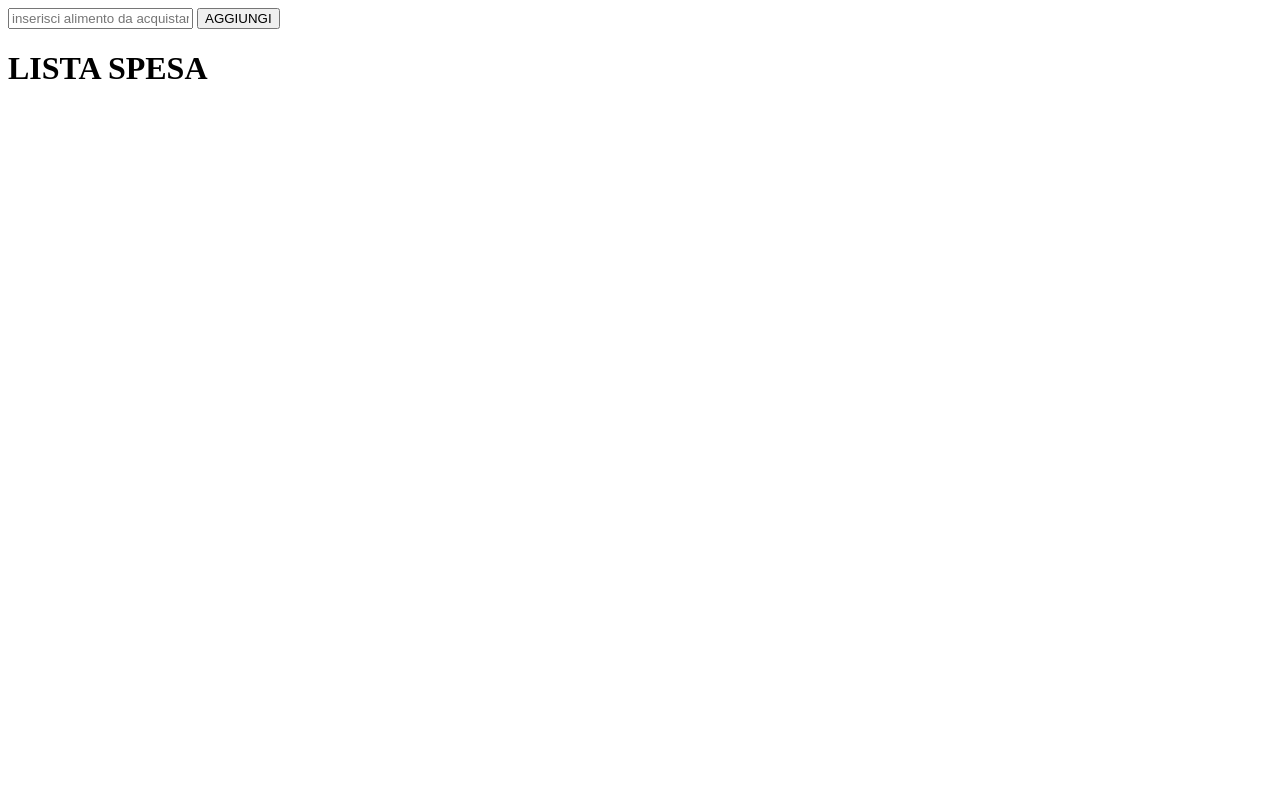
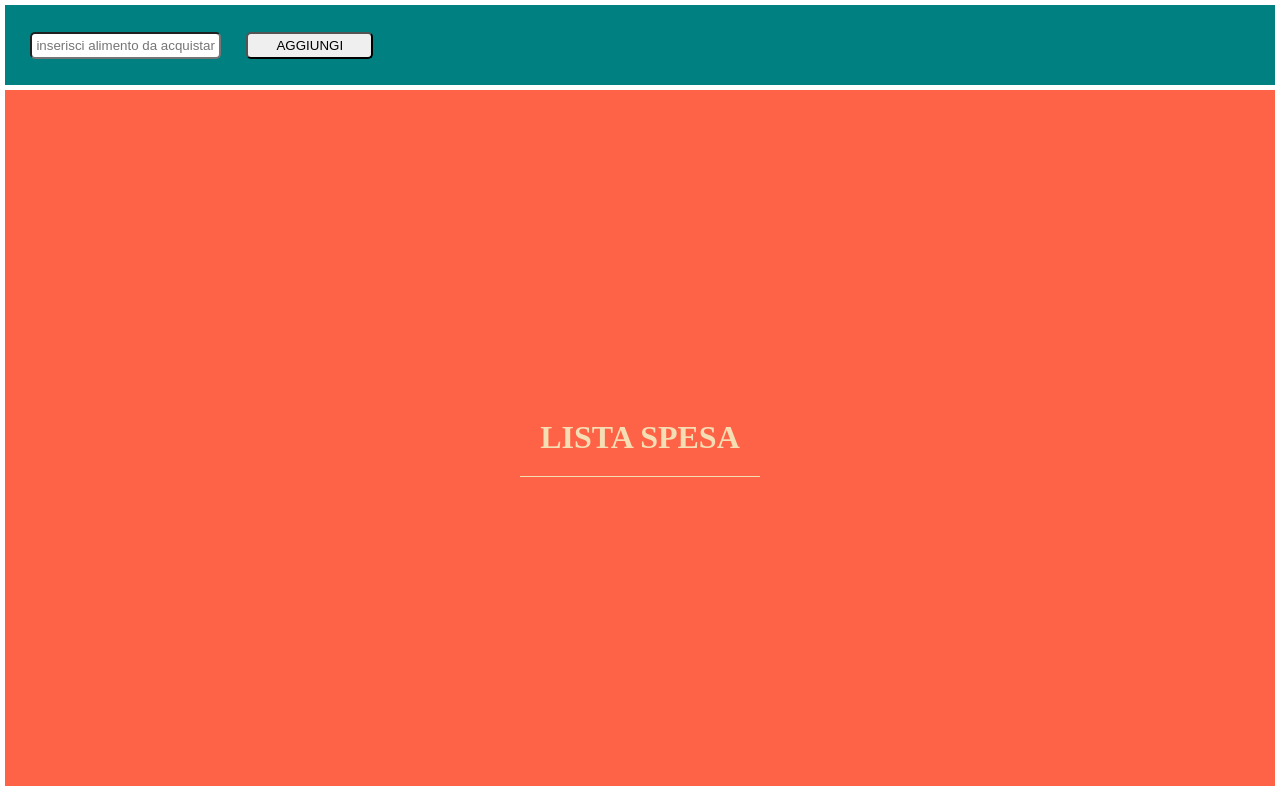
Before and after one commit to michaelcinus/rest-todoolean, a plain HTML site: page index.html in a window 1280 px wide. Drawn offline with nearby package versions, Linux system fonts and the light colour scheme.

Commit message:
predisposizione CSS

```diff
--- a/index.html
+++ b/index.html
@@ -14,10 +14,8 @@
 <body>
 
     <header>
-        <div id="input">
             <input type="text" placeholder="inserisci alimento da acquistare">
             <button>AGGIUNGI</button>
-        </div>
     </header>
 
     <div class="container">
--- a/style.css
+++ b/style.css
@@ -0,0 +1,44 @@
+*{
+    margin: 0;
+    padding: 0;
+    box-sizing: border-box;
+}
+
+/* HEADER */
+header{
+    margin: 5px;
+    height: 10vh;
+    display: flex;
+    align-items: center;
+    background-color: teal;
+}
+
+header input{
+    width: 15%;
+    margin: 2%;
+    padding: 4px;
+    border-radius: 5px;
+}
+
+header button{
+    width: 10%;
+    border-radius: 5px;
+    padding: 4px;
+    cursor: pointer;
+}
+
+/* CONTAINER */
+.container{
+    margin: 5px;
+    height: 87vh;
+    display: flex;
+    justify-content: center;
+    align-items: center;
+    background-color: tomato;
+    color: wheat;
+}
+
+.container h1{
+    padding: 20px;
+    border-bottom: solid 1px wheat;
+}
```
